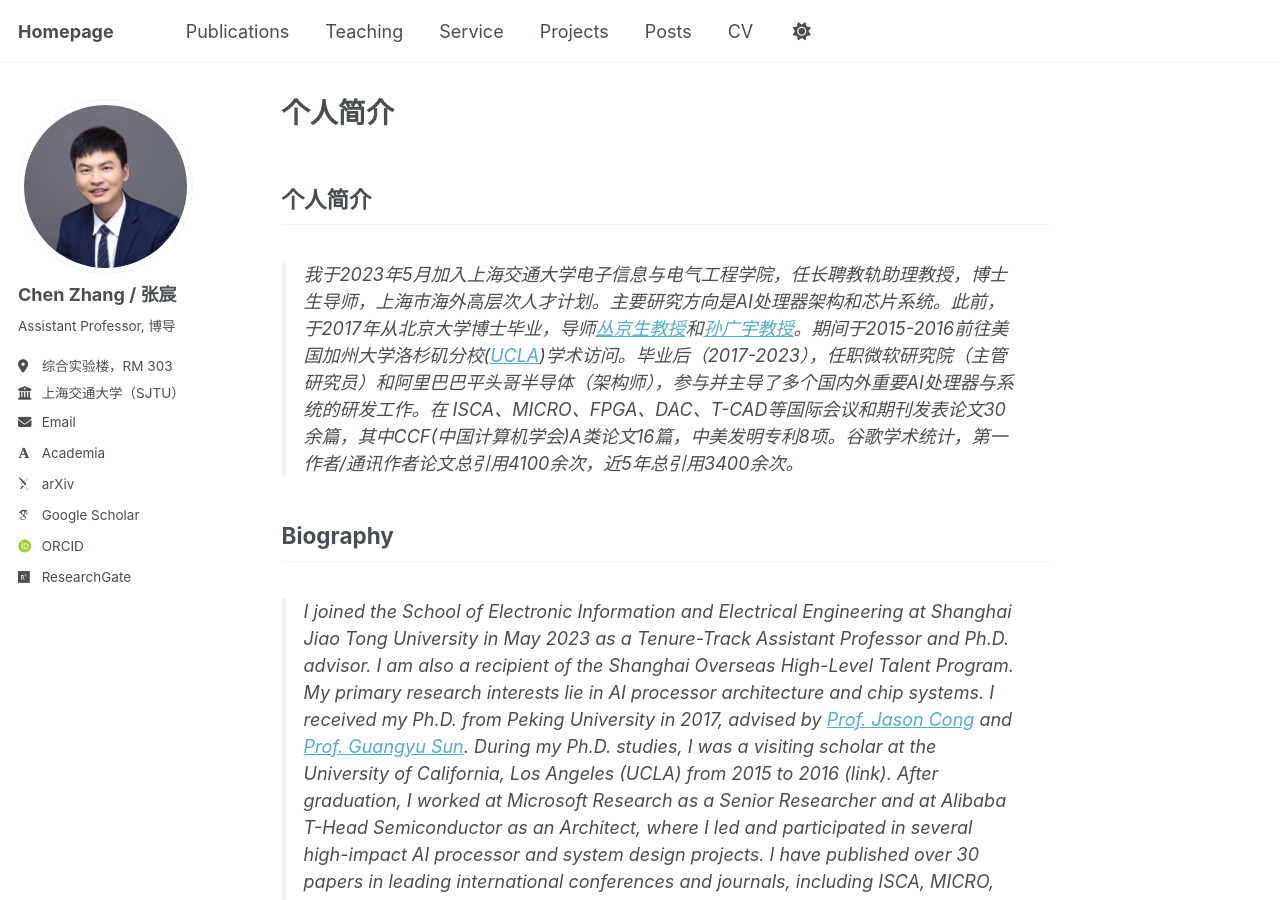
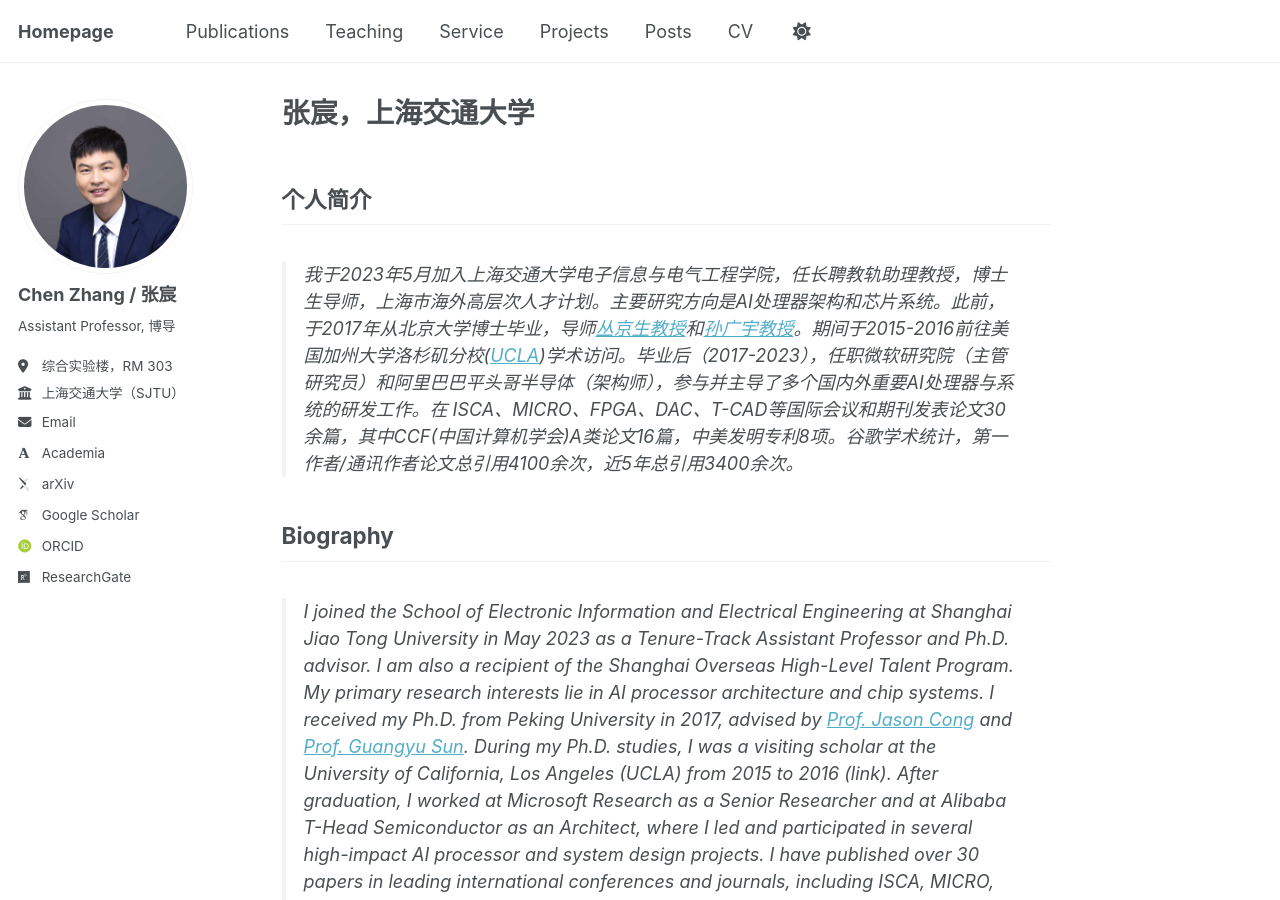
Before and after one commit to chenzhangsjtu/chenzhangsjtu.github.io, a Jekyll site: the page built from _pages/about.md, in a window 1280 px wide and 900 px high. Built offline with Jekyll 4.4.1, drawn with Linux system fonts in a browser that asks for light colours; some web fonts are replaced; our own code applies the rules of GitHub Pages for plain Markdown files.

Commit message:
Update about.md

```diff
--- a/_pages/about.md
+++ b/_pages/about.md
@@ -1,6 +1,6 @@
 ---
 permalink: /
-title: "张宸\|上海交通大学"
+title: "张宸，上海交通大学"
 author_profile: true
 redirect_from:
   - /about/
```
